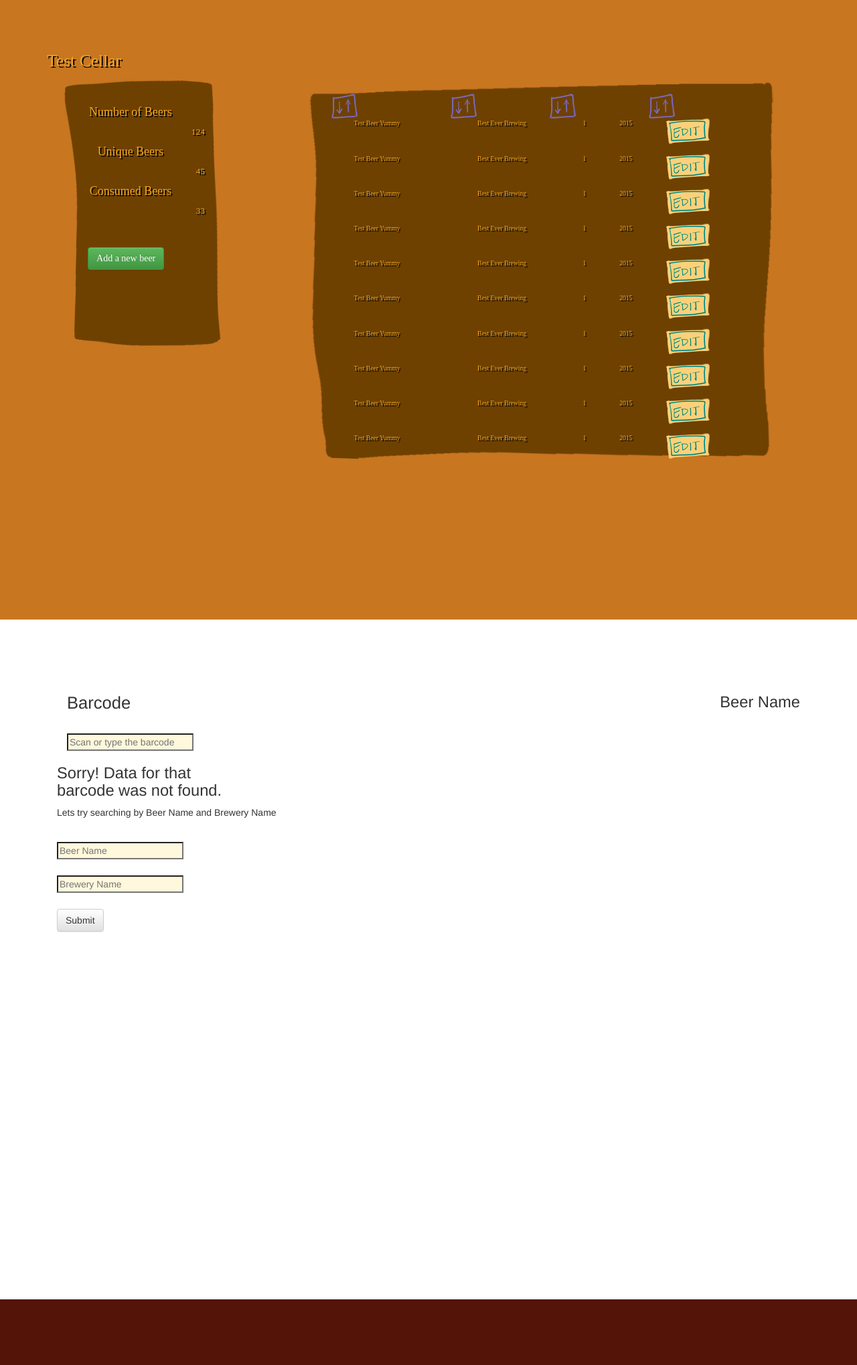
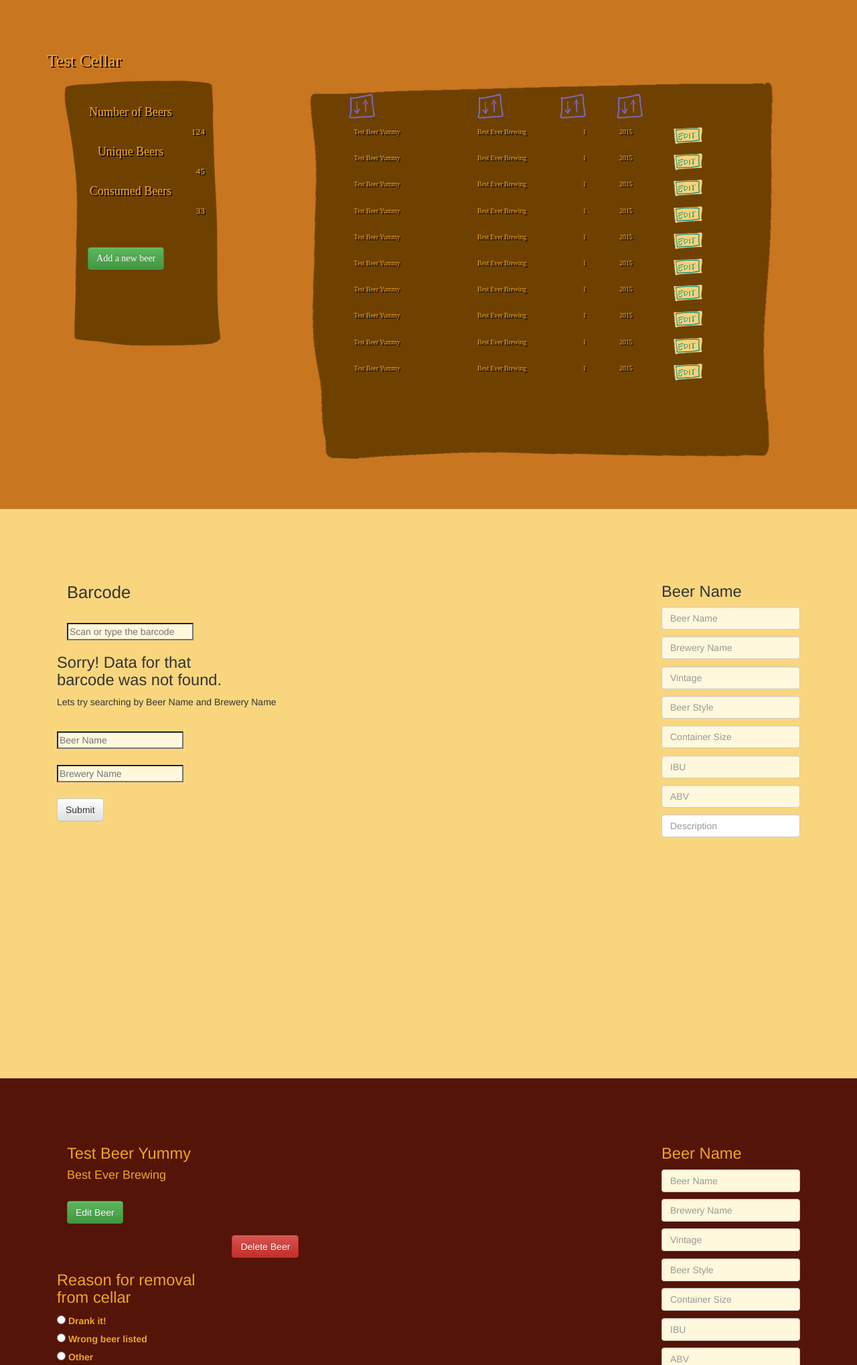
Before and after one commit to acesovereights/cellarmate, a PHP site: page /usercellar.php in a window 1280 px wide. Shown: the top 2038 px of the page at 67% size. Run offline with PHP 8.4, Linux system fonts and the light colour scheme; some web fonts are replaced.

Commit message:
Nov 29 Lunch upgrade

```diff
--- a/css/site.css
+++ b/css/site.css
@@ -72,7 +72,7 @@
 		/*background-image: url('../images/rusty-whiskey-barrel_rev.jpg');*/
 		/*background-color: #FCE49C;*/
 
-		height: 925px;
+		height: 95vh;
 
 		/*height: 88vh;*/
 	}
@@ -208,6 +208,7 @@
 }
 .addBeerPanel{
 	margin-top: 7%;
+	background-color: #F9D67E;
 }
 .dropText{
 	margin-top: 7%;
@@ -308,3 +309,6 @@ img{
 .cellarPadRight{
 	padding-right: 3%;
 }
+.sortHolder{
+	margin-bottom: 7%;
+}
--- a/usercellar.php
+++ b/usercellar.php
@@ -57,7 +57,7 @@
 <link rel="stylesheet" href="css/site.css" type="text/css">
 </head>
 
-<body>
+<body style="background-color: #F9D67E;">
 	<div class="scrollContainer cellarFirstPanel">
 		<div class="container">
 
@@ -81,23 +81,24 @@
 					<img src="images/cellarpanel.png" alt="User Cellar Panel">
 					<div class="sorting textInsideRightCellar">
 						<form action="" method="" class="row">
+						<div class="sortHolder">
 							<div class="col-lg-3 col-sm-3">
 <!--								<input type="image" src="images/sortarrow.png" name="sortByName" value="Sort by Name">-->
-								<img src="images/sortarrow.png" alt="Sort By Name" onClick="sort('name')">
+								<img src="images/sortarrow.png" alt="Sort By Name" onClick="sort('name')" style="padding-left: 35%;">
 							</div>
 							<div class="col-lg-3 col-sm-3">
 <!--								<input type="submit" name="sortByQty" class="btn btn-default" value="Sort by Quantity">-->
-								<img src="images/sortarrow.png" alt="Sort By Quantity" onClick="sort('brewery')">
+								<img src="images/sortarrow.png" alt="Sort By Quantity" onClick="sort('brewery')" style="padding-left: 55%;">
 							</div>
 							<div class="col-lg-2 col-sm-2">
 <!--								<input type="submit" name="sortByVintage" class="btn btn-default" value="Sort by Vintage">-->
-								<img src="images/sortarrow.png" alt="Sort By Vintage" onClick="sort('qty')">
+								<img src="images/sortarrow.png" alt="Sort By Vintage" onClick="sort('qty')" style="padding-left: 35%;">
 							</div>
 							<div class="col-lg-3 col-sm-3">
 <!--								<input type="submit" name="sortByDate" class="btn btn-default" value="Sort by Date">-->
-								<img src="images/sortarrow.png" alt="Sort By Date" onClick="sort('year')">
+								<img src="images/sortarrow.png" alt="Sort By Date" onClick="sort('year')" style="margin-left: -65%;">
 							</div>
-
+						</div>
 
 								<?php
 								for($i=0;$i<10;$i++)
@@ -165,6 +166,14 @@
 			<aside class="pull-right" id="right">
 				<div class="col-lg-12 col-sm-12">
 					<h3>Beer Name</h3>
+					<input type="text" class="form-control" placeholder="Beer Name">
+					<input type="text" class="form-control" placeholder="Brewery Name">
+					<input type="text" class="form-control" placeholder="Vintage">
+					<input type="text" class="form-control" placeholder="Beer Style">
+					<input type="text" class="form-control" placeholder="Container Size">
+					<input type="text" class="form-control" placeholder="IBU">
+					<input type="text" class="form-control" placeholder="ABV">
+					<input type="textarea" class="form-control" placeholder="Description">
 				</div>
 			</aside>
 		</div>
@@ -189,15 +198,26 @@
 					<h3>Reason for removal<br>from cellar</h3>
 
 					<form action="" method="post">
-						<input type="radio" name="deletion" value="drank"><label> Drank it!</label><br>
-						<input type="radio" name="deletion" value="incorrect"><label> Wrong beer listed</label><br>
-						<input type="radio" name="deletion" value="other"><label> Other</label>
+						<input type="radio" name="deletion" value="drank"><label>&nbsp;Drank it!</label><br>
+						<input type="radio" name="deletion" value="incorrect"><label>&nbsp;Wrong beer listed</label><br>
+						<input type="radio" name="deletion" value="other"><label>&nbsp;Other</label>
 					</form>
 				</div>
 			</aside>
 			<aside class="pull-right dropText" id="rightEdit">
 				<div class="col-lg-12 col-sm-12">
 					<h3>Beer Name</h3>
+					<input type="text" class="form-control" placeholder="Beer Name">
+					<input type="text" class="form-control" placeholder="Brewery Name">
+					<input type="text" class="form-control" placeholder="Vintage">
+					<input type="text" class="form-control" placeholder="Beer Style">
+					<input type="text" class="form-control" placeholder="Container Size">
+					<input type="text" class="form-control" placeholder="IBU">
+					<input type="text" class="form-control" placeholder="ABV">
+					<input type="textarea" class="form-control" placeholder="Description">
+
+
+					<input type="submit" class="btn btn-success" value="Submit Edits">
 				</div>
 			</aside>
 		</div>
```
Also changed, not shown: images/editbutton.png.
